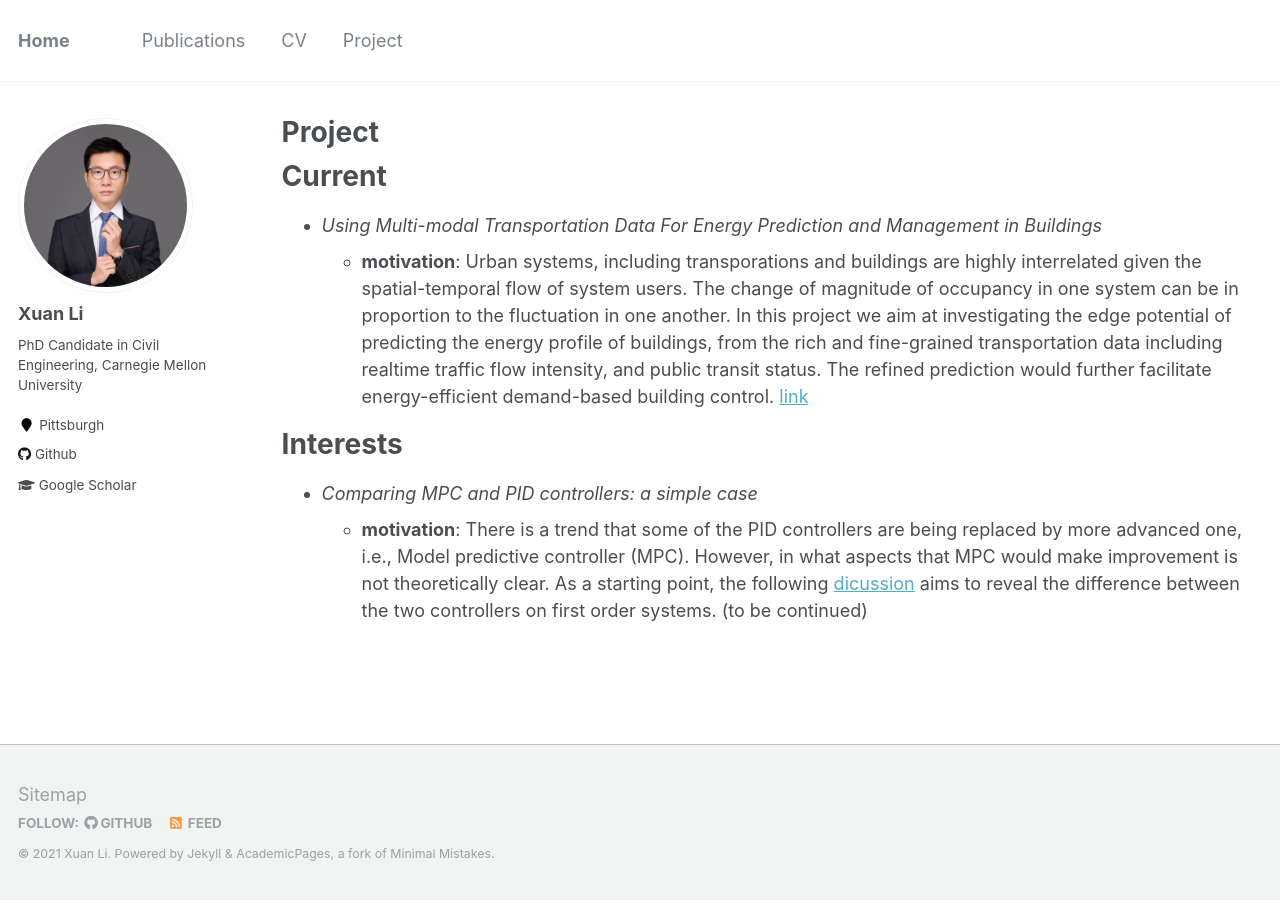
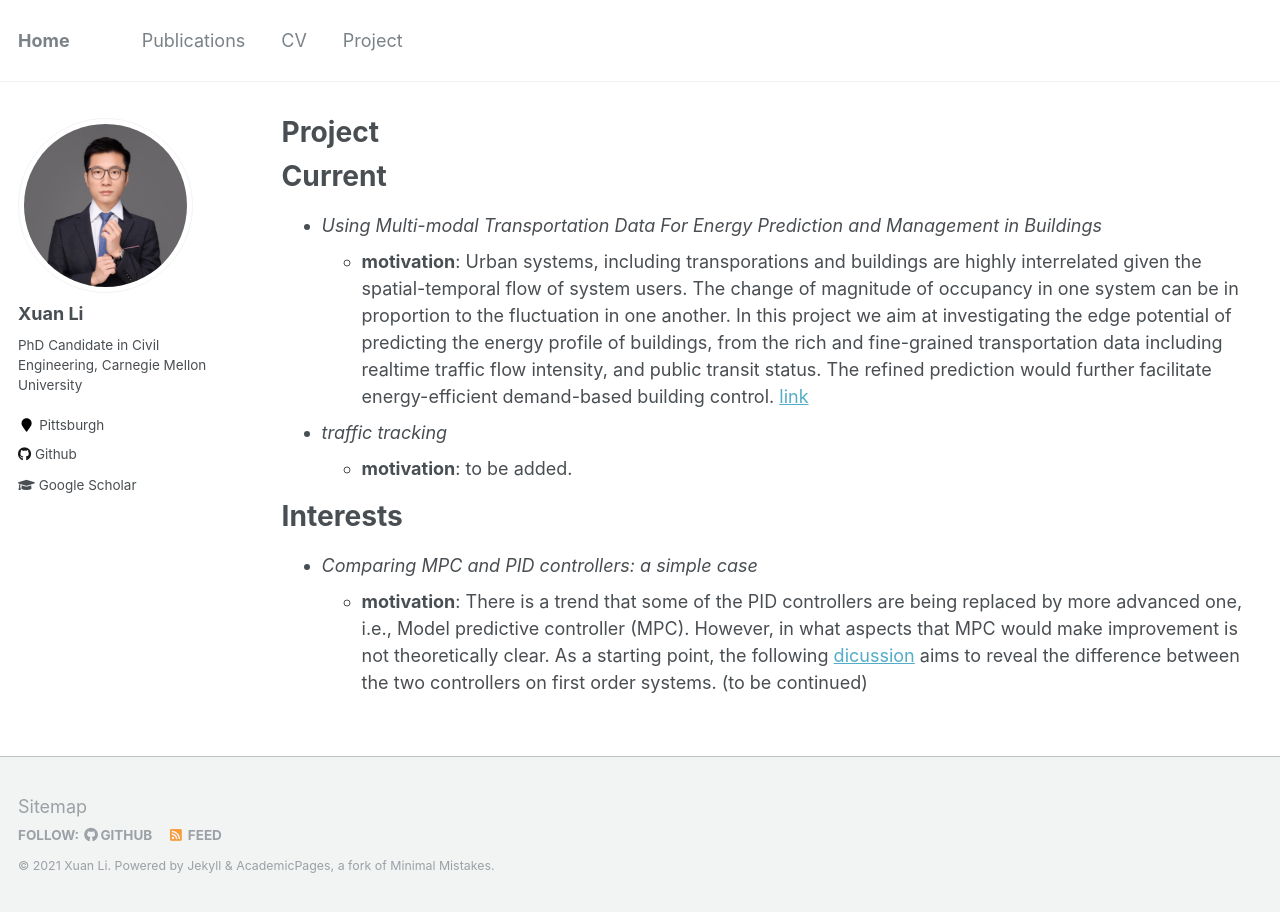
Before and after one commit to milanlx/milanlx.github.io, a Jekyll site: the page built from _pages/project.md, in a window 1280 px wide. Built offline with Jekyll 4.4.1, drawn with Linux system fonts in a browser that asks for light colours.

Commit message:
Update project.md

```diff
--- a/_pages/project.md
+++ b/_pages/project.md
@@ -12,6 +12,9 @@ Current
 * *Using Multi-modal Transportation Data For Energy Prediction and Management in Buildings*
   * **motivation**: Urban systems, including transporations and buildings are highly interrelated given the spatial-temporal flow of system users. The change of magnitude of occupancy in one system can be in proportion to the fluctuation in one another. In this project we aim at investigating the edge potential of predicting the energy profile of buildings, from the rich and fine-grained transportation data including realtime traffic flow intensity, and public transit status. The refined prediction would further facilitate energy-efficient demand-based building control. [link](https://www.nsf.gov/awardsearch/showAward?AWD_ID=1637222)
 
+* *traffic tracking*
+  * **motivation**: to be added.
+
 Interests
 ======
 * *Comparing MPC and PID controllers: a simple case*
```
